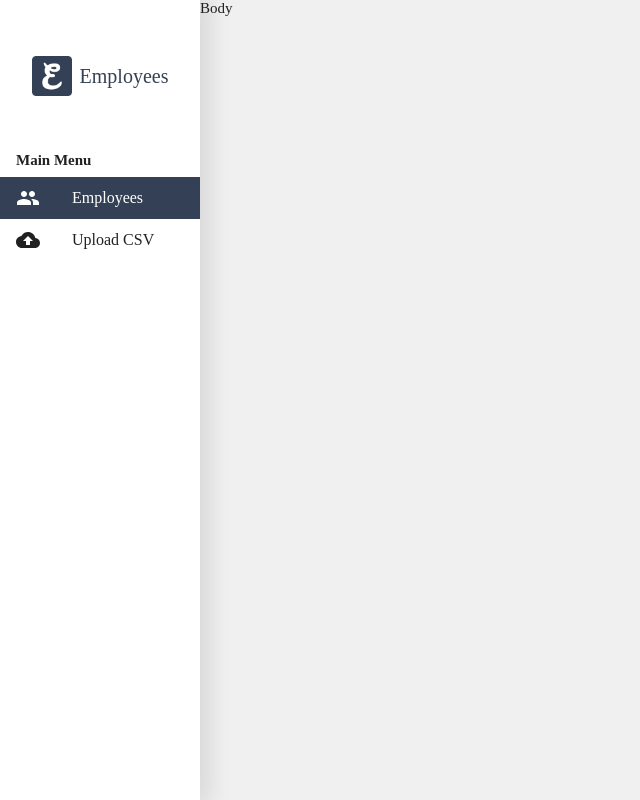
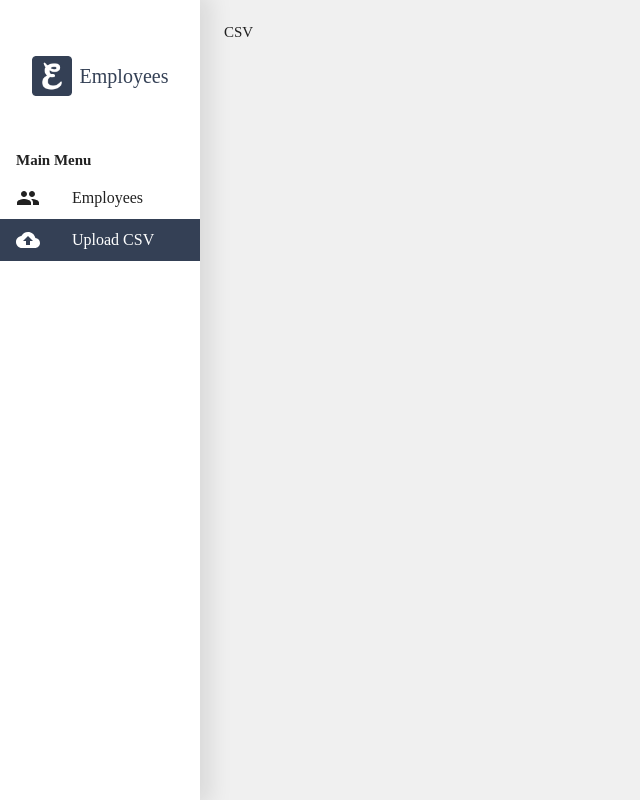
Before and after one commit to ptm108/gt-estl, a React (Create React App) app in the folder ui/: page /upload-csv in a window 1280 px wide. Shown: the whole page, without its empty margins (0-640 px from the left). Built offline with nearby package versions, Linux system fonts and the light colour scheme.

Commit message:
Init nav

```diff
--- a/ui/src/components/SideNav/components/LinkList.js
+++ b/ui/src/components/SideNav/components/LinkList.js
@@ -2,6 +2,7 @@ import React from "react";
 import { makeStyles } from "@material-ui/core";
 import { List, ListItem, ListItemIcon, ListItemText } from "@material-ui/core";
 import { CloudUpload, People } from "@material-ui/icons";
+import { NavLink } from "react-router-dom";
 
 const useStyles = makeStyles((theme) => ({
   listItemActive: {
@@ -16,18 +17,32 @@ const useStyles = makeStyles((theme) => ({
   },
 }));
 
-const LinkList = () => {
+const LinkList = ({ postSelect }) => {
   const classes = useStyles();
 
   return (
     <List>
-      <ListItem className={classes.listItemActive} button>
+      <ListItem
+        component={NavLink}
+        to="/employees"
+        activeClassName={classes.listItemActive}
+        className={classes.listItem}
+        button
+        onClick={() => postSelect && postSelect()}
+      >
         <ListItemIcon className={classes.inheritColor}>
           <People />
         </ListItemIcon>
         <ListItemText primary="Employees" />
       </ListItem>
-      <ListItem className={classes.listItem} button>
+      <ListItem
+        component={NavLink}
+        to="/upload-csv"
+        activeClassName={classes.listItemActive}
+        className={classes.listItem}
+        button
+        onClick={() => postSelect && postSelect()}
+      >
         <ListItemIcon className={classes.inheritColor}>
           <CloudUpload />
         </ListItemIcon>
@@ -37,4 +52,8 @@ const LinkList = () => {
   );
 };
 
+LinkList.defaultProps = {
+  postSelect: () => {},
+};
+
 export default LinkList;
--- a/ui/src/components/SideNav/index.js
+++ b/ui/src/components/SideNav/index.js
@@ -58,7 +58,7 @@ const SideNav = () => {
           <Typography variant="body2" style={{ fontWeight: 700, margin: "0 16px" }}>
             Main Menu
           </Typography>
-          <LinkList />
+          <LinkList postSelect={() => setDrawerOpen(false)} />
         </SwipeableDrawer>
       </Hidden>
     </Fragment>
--- /dev/null
+++ b/ui/src/pages/CSVUpload/index.js
@@ -0,0 +1,7 @@
+import React from "react";
+
+const CSVUpload = () => {
+  return <React.Fragment>CSV</React.Fragment>;
+};
+
+export default CSVUpload;
--- a/ui/src/pages/Dashboard/index.js
+++ b/ui/src/pages/Dashboard/index.js
@@ -3,6 +3,8 @@ import { makeStyles } from "@material-ui/core/styles";
 import { Redirect, Route, Switch } from "react-router-dom";
 
 import SideNav from "../../components/SideNav";
+import EmployeeList from "../EmployeeList";
+import CSVUpload from "../CSVUpload";
 
 const useStyles = makeStyles((theme) => ({
   root: {
@@ -12,6 +14,10 @@ const useStyles = makeStyles((theme) => ({
       display: "flex",
     },
   },
+  body: {
+    flex: 1,
+    padding: theme.spacing(3),
+  },
 }));
 
 const Dashboard = () => {
@@ -20,7 +26,13 @@ const Dashboard = () => {
   return (
     <div className={classes.root}>
       <SideNav />
-      <div style={{ flex: 1 }}>Body</div>
+      <div className={classes.body}>
+        <Switch>
+          <Route exact path="/employees" component={EmployeeList} />
+          <Route exact path="/upload-csv" component={CSVUpload} />
+          <Redirect from="*" to="/employees" />
+        </Switch>
+      </div>
     </div>
   );
 };
--- /dev/null
+++ b/ui/src/pages/EmployeeList/index.js
@@ -0,0 +1,7 @@
+import React from "react";
+
+const EmployeeList = () => {
+  return <React.Fragment>EMPLoYEE</React.Fragment>;
+};
+
+export default EmployeeList;
```
